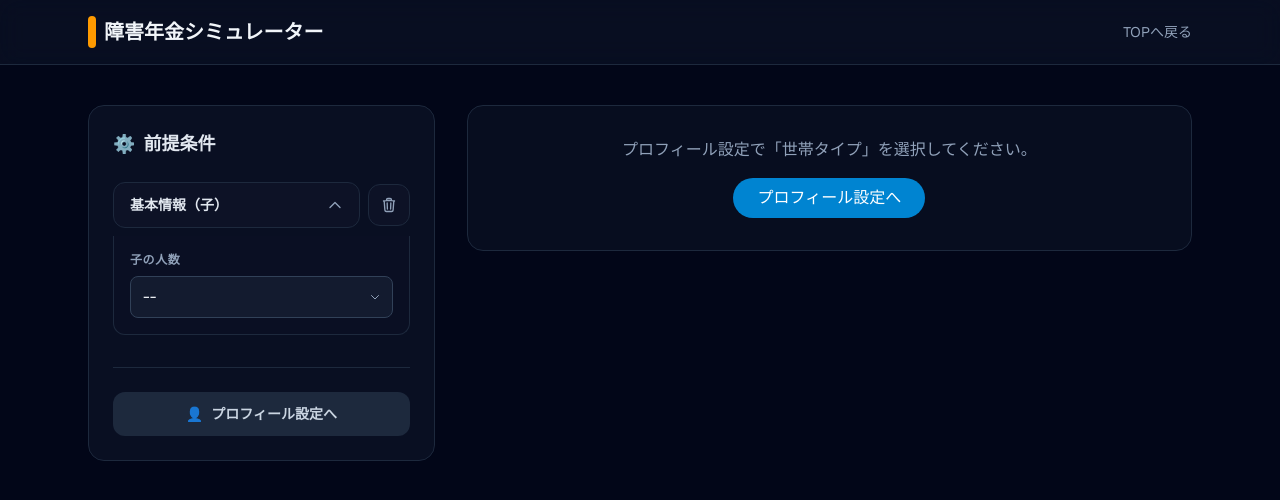
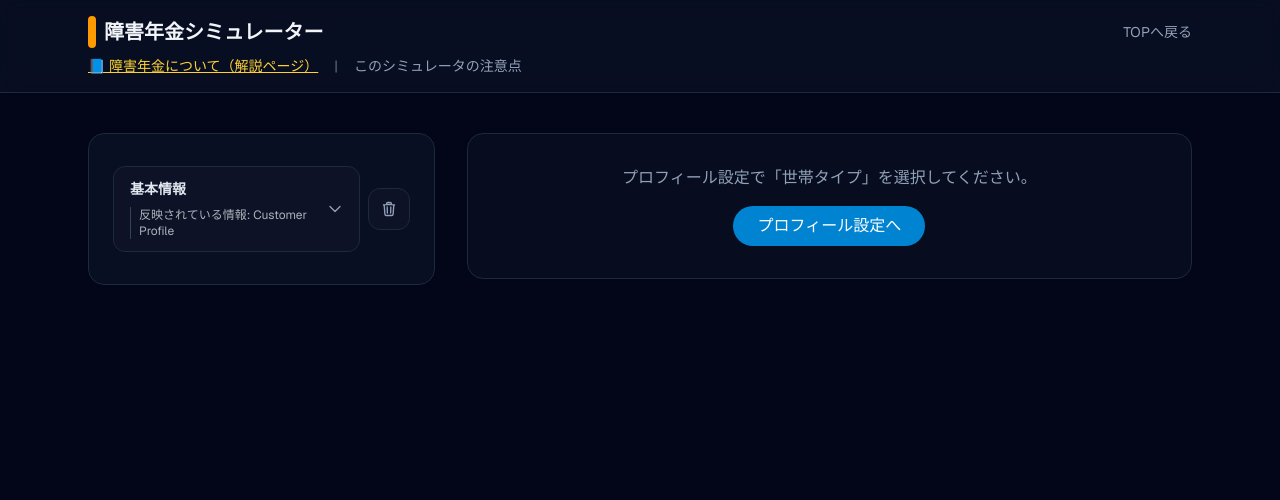
Before and after one commit to dadjfancrypto/LPC, a Next.js app: page /simulators/disability-pension in a window 1280 px wide. Shown: the top 500 px of the page. Built offline with nearby package versions, Linux system fonts and the light colour scheme.

Commit message:
Restore files to working state

```diff
--- a/app/page.tsx
+++ b/app/page.tsx
@@ -59,33 +59,6 @@ export default function Home() {
             </div>
           </Link>
 
-          {/* Necessary Coverage */}
-          <Link
-            href="/simulators/necessary-coverage"
-            className="group relative p-8 rounded-3xl bg-slate-900/40 border border-slate-800 hover:border-rose-500/50 hover:bg-slate-900/60 transition-all duration-500 backdrop-blur-sm overflow-hidden"
-          >
-            <div className="absolute inset-0 bg-gradient-to-br from-rose-500/5 to-transparent opacity-0 group-hover:opacity-100 transition-opacity duration-500" />
-            <div className="relative flex flex-col h-full">
-              <div className="w-14 h-14 mb-6 rounded-2xl bg-rose-500/10 flex items-center justify-center text-rose-400 group-hover:scale-110 transition-transform duration-500 border border-rose-500/20 group-hover:border-rose-500/40 group-hover:shadow-[0_0_20px_rgba(244,63,94,0.2)]">
-                <svg xmlns="http://www.w3.org/2000/svg" fill="none" viewBox="0 0 24 24" strokeWidth={1.5} stroke="currentColor" className="w-7 h-7">
-                  <path strokeLinecap="round" strokeLinejoin="round" d="M12 3v17.25m0 0c-1.472 0-2.882.265-4.185.75M12 20.25c1.472 0 2.882.265 4.185.75M18.75 4.97A48.416 48.416 0 0012 4.5c-2.291 0-4.545.16-6.75.47m13.5 0c1.01.143 2.01.317 3 .52m-3-.52l2.62 10.726c.122.499-.106 1.028-.589 1.202a5.988 5.988 0 01-2.031.352 5.988 5.988 0 01-2.031-.352c-.483-.174-.711-.703-.59-1.202L18.75 4.971zm-16.5.52c.99-.203 1.99-.377 3-.52m0 0l2.62 10.726c.122.499-.106 1.028-.589 1.202a5.988 5.988 0 01-2.031.352 5.988 5.988 0 01-2.031-.352c-.483-.174-.711-.703-.59-1.202L5.25 4.971z" />
-                </svg>
-              </div>
-              <h2 className="text-2xl font-bold text-slate-100 mb-3 group-hover:text-rose-400 transition-colors">
-                必要保障額シミュレーター
-              </h2>
-              <p className="text-slate-400 text-sm leading-relaxed mb-6 flex-grow">
-                遺族の生活費と公的年金の差額（ギャップ）を可視化し、民間保険などで準備すべき必要保障額を算出します。
-              </p>
-              <div className="flex items-center text-rose-400 text-sm font-bold group-hover:translate-x-2 transition-transform duration-300">
-                シミュレーションへ
-                <svg xmlns="http://www.w3.org/2000/svg" fill="none" viewBox="0 0 24 24" strokeWidth={2} stroke="currentColor" className="w-4 h-4 ml-2">
-                  <path strokeLinecap="round" strokeLinejoin="round" d="M13.5 4.5L21 12m0 0l-7.5 7.5M21 12H3" />
-                </svg>
-              </div>
-            </div>
-          </Link>
-
           {/* Survivor Pension */}
           <Link
             href="/simulators/survivor-pension"
@@ -139,6 +112,33 @@ export default function Home() {
               </div>
             </div>
           </Link>
+
+          {/* Necessary Coverage */}
+          <Link
+            href="/simulators/necessary-coverage"
+            className="group relative p-8 rounded-3xl bg-slate-900/40 border border-slate-800 hover:border-rose-500/50 hover:bg-slate-900/60 transition-all duration-500 backdrop-blur-sm overflow-hidden"
+          >
+            <div className="absolute inset-0 bg-gradient-to-br from-rose-500/5 to-transparent opacity-0 group-hover:opacity-100 transition-opacity duration-500" />
+            <div className="relative flex flex-col h-full">
+              <div className="w-14 h-14 mb-6 rounded-2xl bg-rose-500/10 flex items-center justify-center text-rose-400 group-hover:scale-110 transition-transform duration-500 border border-rose-500/20 group-hover:border-rose-500/40 group-hover:shadow-[0_0_20px_rgba(244,63,94,0.2)]">
+                <svg xmlns="http://www.w3.org/2000/svg" fill="none" viewBox="0 0 24 24" strokeWidth={1.5} stroke="currentColor" className="w-7 h-7">
+                  <path strokeLinecap="round" strokeLinejoin="round" d="M12 3v17.25m0 0c-1.472 0-2.882.265-4.185.75M12 20.25c1.472 0 2.882.265 4.185.75M18.75 4.97A48.416 48.416 0 0012 4.5c-2.291 0-4.545.16-6.75.47m13.5 0c1.01.143 2.01.317 3 .52m-3-.52l2.62 10.726c.122.499-.106 1.028-.589 1.202a5.988 5.988 0 01-2.031.352 5.988 5.988 0 01-2.031-.352c-.483-.174-.711-.703-.59-1.202L18.75 4.971zm-16.5.52c.99-.203 1.99-.377 3-.52m0 0l2.62 10.726c.122.499-.106 1.028-.589 1.202a5.988 5.988 0 01-2.031.352 5.988 5.988 0 01-2.031-.352c-.483-.174-.711-.703-.59-1.202L5.25 4.971z" />
+                </svg>
+              </div>
+              <h2 className="text-2xl font-bold text-slate-100 mb-3 group-hover:text-rose-400 transition-colors">
+                必要保障額シミュレーター
+              </h2>
+              <p className="text-slate-400 text-sm leading-relaxed mb-6 flex-grow">
+                遺族の生活費と公的年金の差額（ギャップ）を可視化し、民間保険などで準備すべき必要保障額を算出します。
+              </p>
+              <div className="flex items-center text-rose-400 text-sm font-bold group-hover:translate-x-2 transition-transform duration-300">
+                シミュレーションへ
+                <svg xmlns="http://www.w3.org/2000/svg" fill="none" viewBox="0 0 24 24" strokeWidth={2} stroke="currentColor" className="w-4 h-4 ml-2">
+                  <path strokeLinecap="round" strokeLinejoin="round" d="M13.5 4.5L21 12m0 0l-7.5 7.5M21 12H3" />
+                </svg>
+              </div>
+            </div>
+          </Link>
         </div>
       </main>
     </div>
--- a/app/simulators/disability-pension/page.tsx
+++ b/app/simulators/disability-pension/page.tsx
@@ -269,7 +269,8 @@ export default function DisabilityPensionPage() {
     <main className="min-h-screen bg-slate-950 text-slate-100 font-sans selection:bg-amber-500/30 pb-20">
       {/* ヘッダー */}
       <div className="bg-slate-900/50 border-b border-slate-800 backdrop-blur-md sticky top-0 z-50">
-        <div className="max-w-6xl mx-auto px-6 py-4 flex items-center justify-between">
+        <div className="max-w-6xl mx-auto px-6 py-4">
+          <div className="flex items-center justify-between mb-2">
             <h1 className="text-xl font-bold flex items-center gap-2">
               <span className="w-2 h-8 bg-amber-500 rounded-full"></span>
               障害年金シミュレーター
@@ -277,6 +278,17 @@ export default function DisabilityPensionPage() {
             <Link href="/" className="text-sm text-slate-400 hover:text-white transition-colors">
               TOPへ戻る
             </Link>
+          </div>
+          <div className="flex items-center gap-4 flex-wrap text-sm">
+            <Link
+              href="/simulators/disability-pension/rules"
+              className="text-amber-300 hover:text-amber-200 underline"
+            >
+              📘 障害年金について（解説ページ）
+            </Link>
+            <span className="text-slate-500">|</span>
+            <span className="text-slate-400">このシミュレータの注意点</span>
+          </div>
         </div>
       </div>
 
@@ -286,10 +298,25 @@ export default function DisabilityPensionPage() {
           {/* 左カラム：入力エリア */}
           <div className="lg:col-span-4 space-y-6">
             <div className="bg-slate-900/60 border border-slate-800 rounded-2xl p-6 backdrop-blur-sm">
-              <h2 className="text-lg font-bold text-slate-200 mb-6 flex items-center gap-2">
-                <span className="text-amber-400">⚙️</span> 前提条件
-              </h2>
-
+              <Accordion
+                title="基本情報"
+                defaultOpen={false}
+                onClear={() => {
+                  setSpouseType('none');
+                  setChildrenCount(null);
+                  setChildrenAges([]);
+                  setLevelWife(2);
+                  setAvgStdMonthlyWife(300000);
+                  setMonthsWife(120);
+                  setLevelHusband(2);
+                  setAvgStdMonthlyHusband(450000);
+                  setMonthsHusband(180);
+                  setLevelSingle(2);
+                  setAvgStdMonthlySingle(400000);
+                  setMonthsSingle(150);
+                }}
+                headerContent="反映されている情報: Customer Profile"
+              >
               <div className="space-y-4">
                 <Accordion
                   title="基本情報（子）"
@@ -432,6 +459,7 @@ export default function DisabilityPensionPage() {
                   <span>👤</span> プロフィール設定へ
                 </Link>
               </div>
+              </Accordion>
             </div>
           </div>
 
```
Also changed, not shown: tsc-errors.txt (added). Lines whose indentation alone changed are shown as unchanged.
